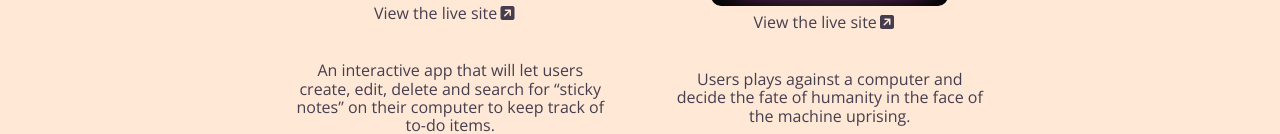
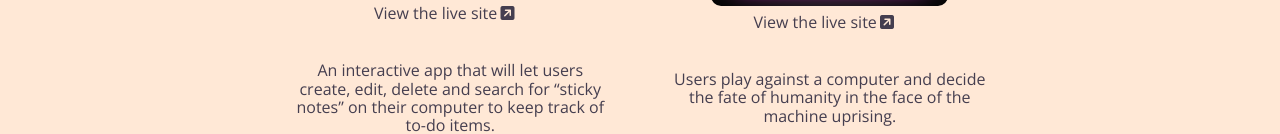
Before and after one commit to er1927/personal-portfolio, a website built with Parcel: page index.html in a window 1280 px wide. Shown: the part 829-963 px from the top of the page. Built offline with nearby package versions, Linux system fonts and the light colour scheme; a web font is replaced by a local one.

Commit message:
Spellcheck

```diff
--- a/index.html
+++ b/index.html
@@ -56,7 +56,7 @@
         <h2 class="project-title">Rock, paper, scissors</h2>
         <p><a href="https://er1927.github.io/Rock-paper-scissors/" target="_blank" title="Visit the Rock, paper, scissors live site!"><img src="./img/RPS.png" alt="Screenshot of Rock, paper, scissors game on mobile view."></a>
         <a href="https://er1927.github.io/Rock-paper-scissors/" target="_blank">View the live site<i class="fa-solid fa-square-arrow-up-right"></i></a></p>
-        <p>Users plays against a computer and decide the fate of humanity in the face of the machine uprising.
+        <p>Users play against a computer and decide the fate of humanity in the face of the machine uprising.
         </p>
         <h4>Languages, skills and tools: </h4>
         <ul>
```
